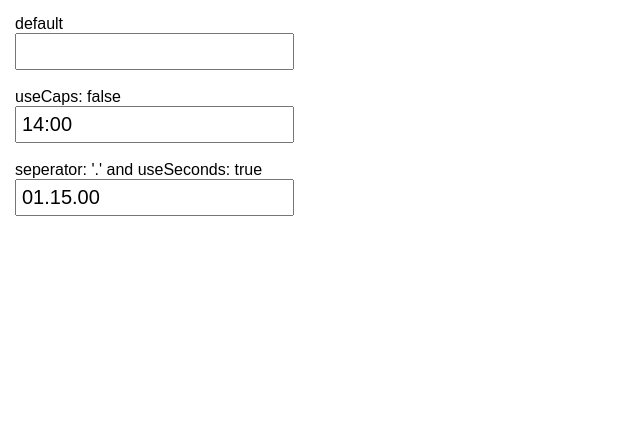
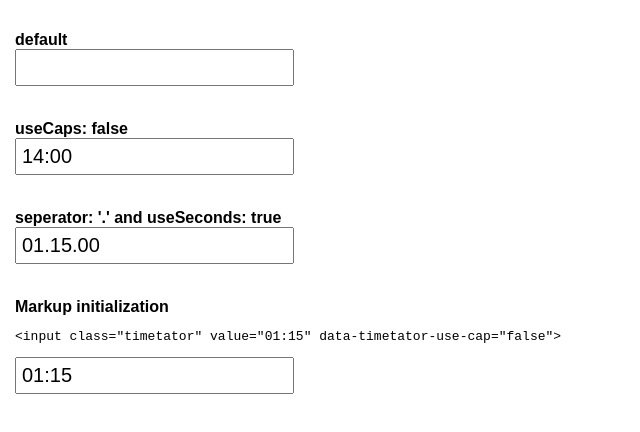
Before and after one commit to QODIO/timetator, a plain HTML site: page index.html in a window 1280 px wide. Shown: the whole page, without its empty margins (0-640 px from the left). Drawn offline with Linux system fonts and the light colour scheme.

Commit message:
Version 1.1
* Added support for inline markup initialization

```diff
--- a/fm.timetator.jquery.js
+++ b/fm.timetator.jquery.js
@@ -1,7 +1,7 @@
 /*
  Timetator jQuery Plugin
  Timetator is a jQuery-based addon for input boxes, giving them a time sanitizer.
- version 1.0, Jan 13th, 2014
+ version 1.1, Dec 11th, 2015
  by Ingi P. Jacobsen
 
  The MIT License (MIT)
@@ -132,5 +132,22 @@
 			}
 		});
 	};
+}(jQuery));
 
-}(jQuery));
+$(function () {
+	$('.timetator').each(function () {
+		var $this = $(this);
+		var options = {};
+		$.each($this.data(), function (key, value) {
+			if (key.substring(0, 9) == 'timetator') {
+				var value_temp = value.toString().replace(/'/g, '"');
+				value_temp = $.parseJSON(value_temp);
+				if (typeof value_temp == 'object') {
+					value = value_temp;
+				}
+				options[key.substring(9, 10).toLowerCase() + key.substring(10)] = value;
+			}
+		});
+		$this.timetator(options);
+	});
+});
--- a/index.html
+++ b/index.html
@@ -11,6 +11,11 @@
 		}
 		#wrapper {
 			padding: 15px;
+		}
+		label {
+			font-weight: bold;
+			padding-top: 16px;
+			display: block;
 		}
 		input {
 			padding: 5px;
@@ -36,14 +41,18 @@
 </head>
 <body>
 	<div id="wrapper">
-		<label for="inputTimetator1">default</label><br>
-		<input id="inputTimetator1" name="inputTimetator1" value=""><br>
+		<label for="inputTimetator1">default</label>
+		<input id="inputTimetator1" value=""><br>
 		<br>
-		<label for="inputTimetator2">useCaps: false</label><br>
-		<input id="inputTimetator2" name="inputTimetator2" value="14:00"><br>
+		<label for="inputTimetator2">useCaps: false</label>
+		<input id="inputTimetator2" value="14:00"><br>
 		<br>
-		<label for="inputTimetator3">seperator: '.' and useSeconds: true</label><br>
-		<input id="inputTimetator3" name="inputTimetator2" value="01.15">
+		<label for="inputTimetator3">seperator: '.' and useSeconds: true</label>
+		<input id="inputTimetator3" value="01.15"><br>
+		<br>
+		<label for="inputTimetator4">Markup initialization</label>
+		<pre>&lt;input class=&quot;timetator&quot; value=&quot;01:15&quot; data-timetator-use-cap=&quot;false&quot;&gt;</pre>
+		<input class="timetator" id="inputTimetator4" value="01:15" data-timetator-use-cap="false"><br>
 	</div>
 
 </body>
```
Also changed, not shown: 1 other file.
